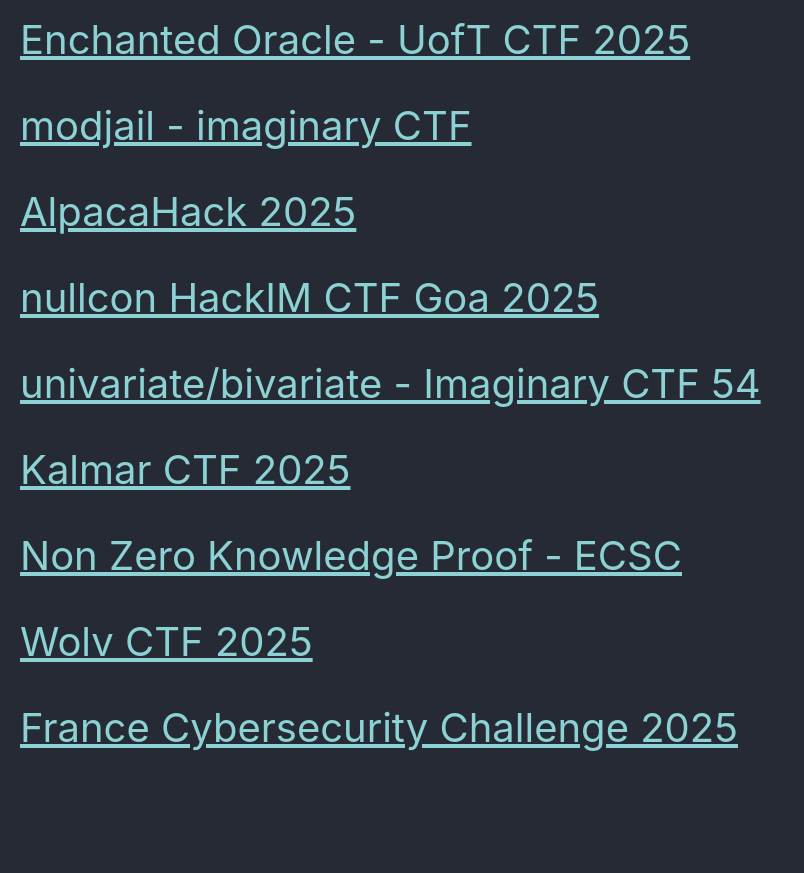
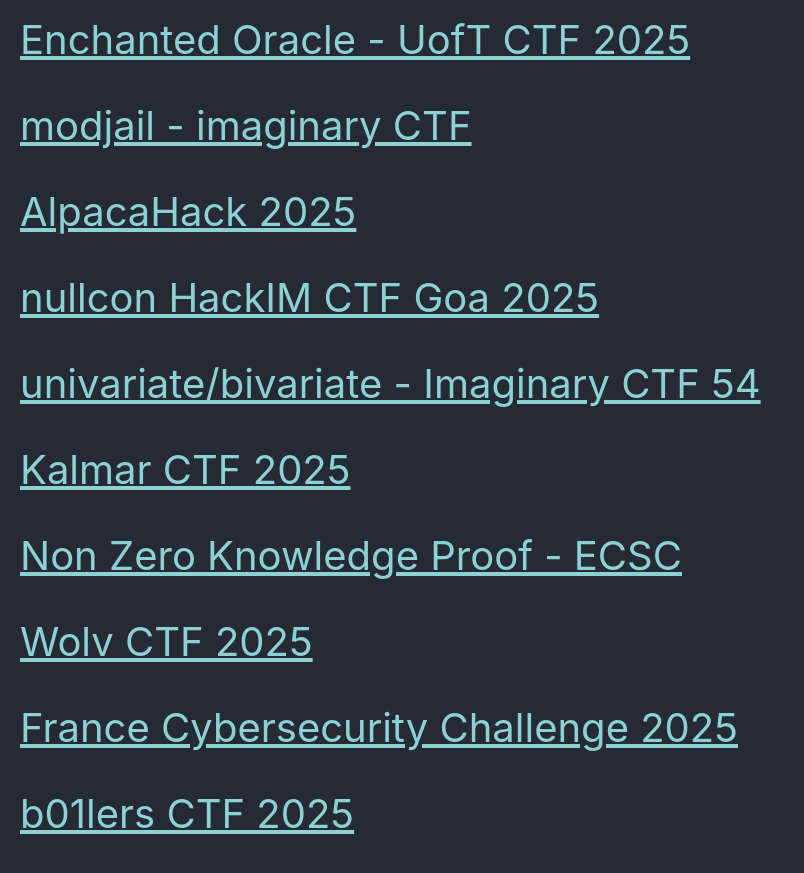
Before and after one commit to Connor-McCartney/Connor-McCartney.github.io, a Jekyll site: the page built from _pages/cryptography/other/other.md, in a window 1280 px wide and 900 px high, scrolled down 3634 px. Shown: the top 873 px of the window, without its empty margins (0-804 px from the left). Built offline with Jekyll 4.4.1, drawn with Linux system fonts in a browser that asks for light colours; cached includes are drawn as plain includes; before the commit the page ends 4448 px from its top, so only the background shows below that.

Commit message:
Update other.md

```diff
--- a/_pages/cryptography/other/other.md
+++ b/_pages/cryptography/other/other.md
@@ -150,3 +150,6 @@ title: Other
 
 
 <span style="font-size:2em;">   [France Cybersecurity Challenge 2025](/cryptography/other/FCSC-2025) </span> <br>
+
+
+<span style="font-size:2em;">   [b01lers CTF 2025](/cryptography/other/b01lers-CTF-2025) </span> <br>
```
